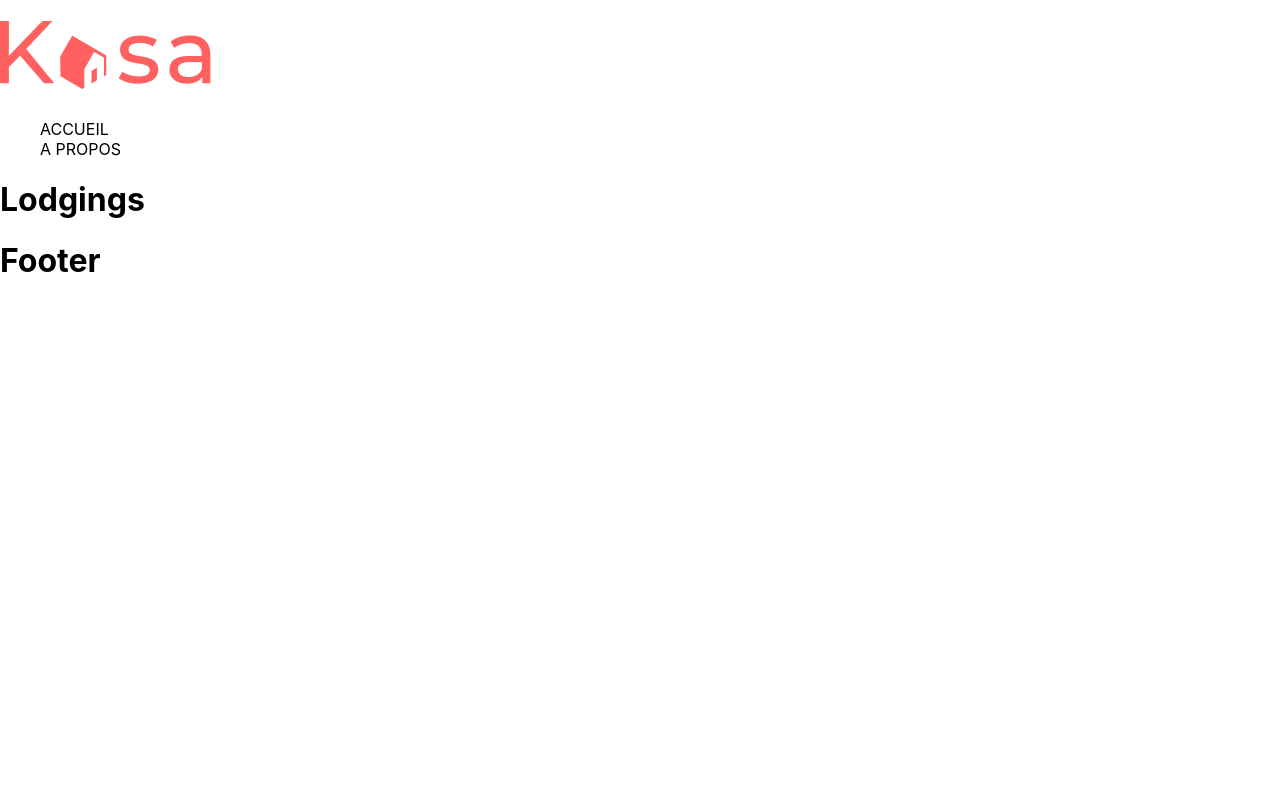
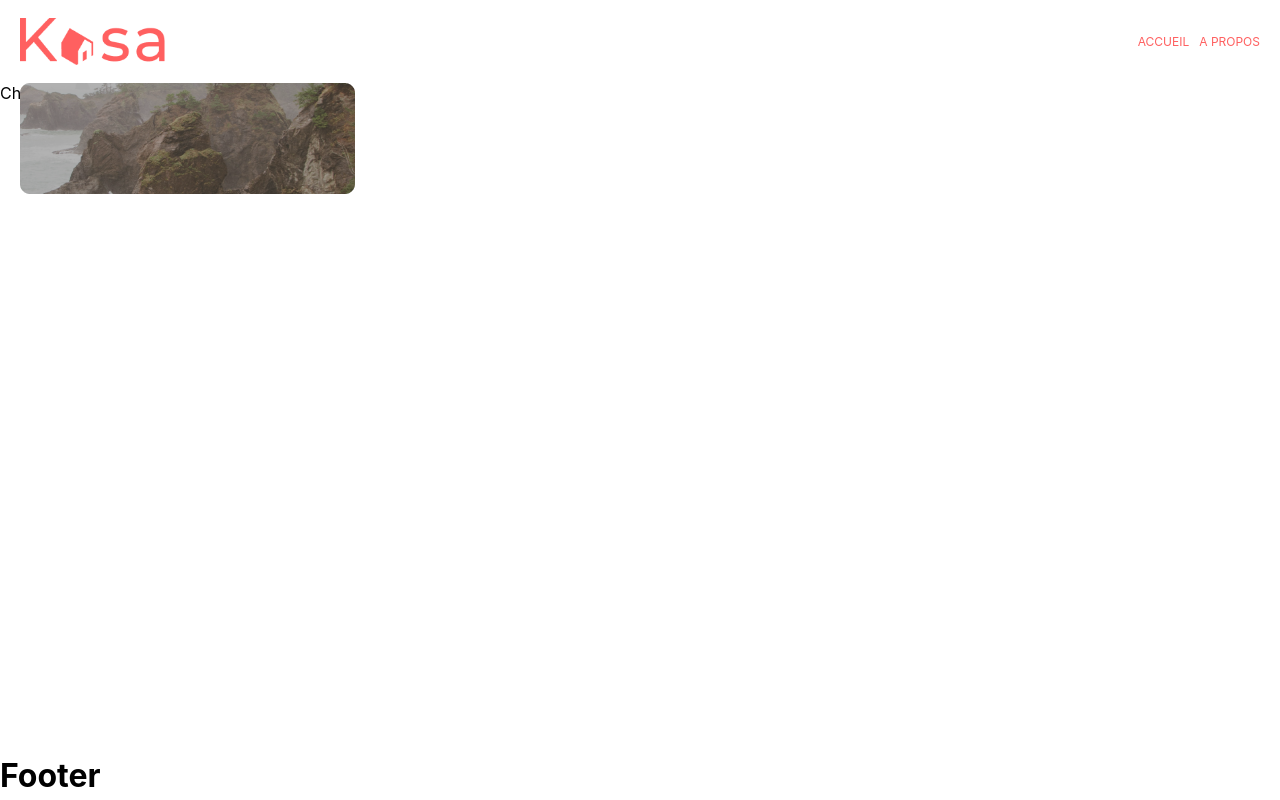
Before and after one commit to Bipce/Kasa, a React (Create React App) app: page / in a window 1280 px wide. Built offline with nearby package versions, Linux system fonts and the light colour scheme.

Commit message:
Start home page

```diff
--- a/src/App.tsx
+++ b/src/App.tsx
@@ -1,6 +1,6 @@
 import { BrowserRouter as Router, Route, Routes } from "react-router-dom";
 
-import Header from "./components/Header";
+import Header from "./components/Header/Header";
 import Footer from "./components/Footer";
 import Home from "./pages/Home";
 import Lodging from "./pages/Losging";
@@ -9,7 +9,7 @@ import Error from "./pages/Error";
 
 const App = () => {
   return (
-    <>
+    <div className="container">
       <Router>
         <Header />
         <Routes>
@@ -20,7 +20,7 @@ const App = () => {
         </Routes>
         <Footer />
       </Router>
-    </>
+    </div>
   );
 };
 
--- a/src/components/Header.tsx
+++ /dev/null
@@ -1,17 +0,0 @@
-import logo from "../assets/logo.png";
-
-const Header = () => {
-  return (
-    <>
-      <h1>
-        <img src={logo} alt="logo" />
-      </h1>
-      <ul>
-        <li>ACCUEIL</li>
-        <li>A PROPOS</li>
-      </ul>
-    </>
-  );
-};
-
-export default Header;
--- /dev/null
+++ b/src/components/Header/Header.css
@@ -0,0 +1,20 @@
+.navbar {
+  display: flex;
+  align-items: center;
+  justify-content: space-between;
+  height: 83px;
+  margin: 0 20px;
+}
+
+.logo {
+  width: 145px;
+}
+
+.link {
+  display: flex;
+  font-size: 12px;
+}
+
+.home-link {
+  margin-right: 10px;
+}
--- /dev/null
+++ b/src/components/Header/Header.tsx
@@ -0,0 +1,27 @@
+import logo from "../../assets/logo.png";
+import { Link } from "react-router-dom";
+import "./Header.css";
+
+const Header = () => {
+  return (
+    <>
+      <div className="navbar">
+        <img src={logo} alt="logo" className="logo" />
+        <ul className="primary-color link">
+          <li className="home-link">
+            <Link to="/" className="primary-color">
+              ACCUEIL
+            </Link>
+          </li>
+          <li>
+            <Link to="/about" className="primary-color">
+              A PROPOS
+            </Link>
+          </li>
+        </ul>
+      </div>
+    </>
+  );
+};
+
+export default Header;
--- a/src/components/Lodgings.tsx
+++ /dev/null
@@ -1,5 +0,0 @@
-const Lodgings = () => {
-  return <h1>Lodgings</h1>;
-};
-
-export default Lodgings;
--- /dev/null
+++ b/src/components/Lodgings/Lodgings.css
@@ -0,0 +1,7 @@
+.home-img {
+  position: absolute;
+  width: 335px;
+  height: 111px;
+  left: 20px;
+  top: 83px;
+}
--- /dev/null
+++ b/src/components/Lodgings/Lodgings.tsx
@@ -0,0 +1,16 @@
+import homeImg from "../../assets/home-img.png";
+
+import "./Lodgings.css";
+
+const Lodgings = () => {
+  return (
+    <div className="main-wrapper">
+      <div className="body">
+        <img src={homeImg} alt="home" className="home-img" />
+        <p>Chez vous, partout et ailleurs</p>
+      </div>
+    </div>
+  );
+};
+
+export default Lodgings;
--- a/src/index.css
+++ b/src/index.css
@@ -1,3 +1,9 @@
+* {
+  margin: 0;
+  padding: 0;
+  box-sizing: border-box;
+}
+
 body {
   margin: 0;
   font-family: -apple-system, BlinkMacSystemFont, "Segoe UI", "Roboto", "Oxygen",
@@ -15,3 +21,27 @@ code {
 ul {
   list-style: none;
 }
+
+a {
+  color: #000;
+  text-decoration: none;
+}
+
+img {
+  object-fit: cover;
+}
+
+/* Container Scroll */
+.container {
+  height: 100vh;
+}
+
+.scroll-container {
+  overflow-y: auto;
+  height: calc(100vh - 67px - 60px);
+}
+
+/* Colors */
+.primary-color {
+  color: #ff6060;
+}
--- a/src/pages/Home.tsx
+++ b/src/pages/Home.tsx
@@ -1,10 +1,10 @@
-import Lodgings from "../components/Lodgings";
+import Lodgings from "../components/Lodgings/Lodgings";
 
 const Home = () => {
   return (
-    <>
+    <div className="scroll-container">
       <Lodgings />
-    </>
+    </div>
   );
 };
 
```
Also changed, not shown: src/assets/home-img.png (added).
